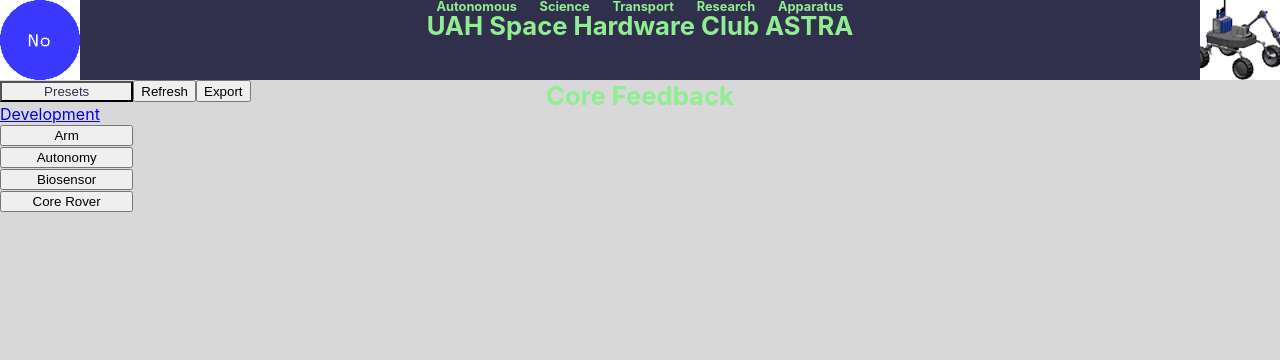
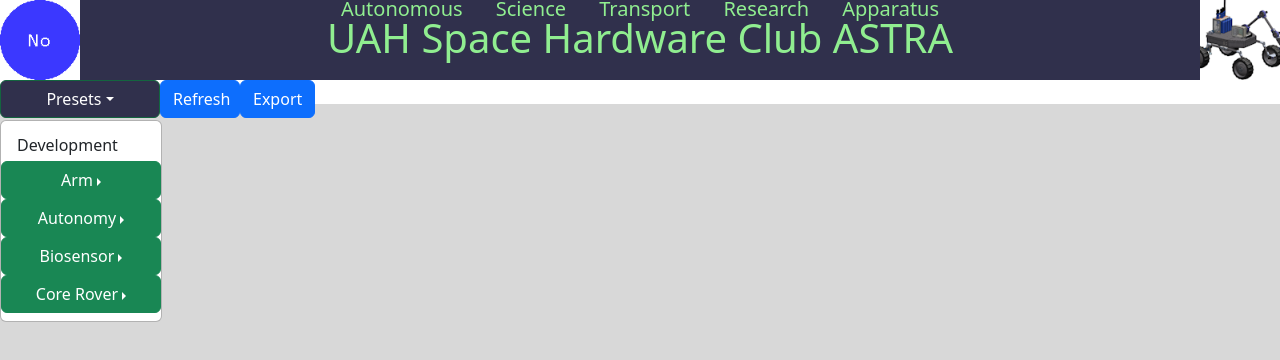
Before and after one commit to SHC-ASTRA/rover-Basestation-Frontend, a React (Vite) app: page /Core/Driving in a window 1280 px wide. Both pictures are taken after a click on the button "Presets". Shown: the top 360 px of the page. Built offline with nearby package versions, Linux system fonts and the light colour scheme; no server answers.

Commit message:
Why does nothing work

```diff
--- a/src/App.tsx
+++ b/src/App.tsx
@@ -1,34 +1,29 @@
-import { useMemo, useState } from 'react';
 import '../src/App.css'
+import { useActionState } from 'react';
 import Button from 'react-bootstrap/Button';
+import 'bootstrap/dist/css/bootstrap.min.css';
 import Dropdown from 'react-bootstrap/Dropdown';
-import { CoreFeedbackData } from './lib/webSocketTypes';
-import useWebSocket from './lib/useWebSocket';
-import { CoreFeedbackContext } from './lib/webSocketContext';
+import { Outlet } from "react-router";
 
-let selectedPage = "";
 function exportTestFile()
 {
 	console.log(document.getElementById('dynamic')?.firstElementChild?.outerHTML);
 }
 
-export default function App() {
+export default function App()
+{
+	async function setMajorPath(MP : string)
+	{
+		return MP;
+	}
 
-	// set up websocket
-	const [coreFeedback, setCoreFeedback] = useState<CoreFeedbackData | null>(null);
+	async function loadCurrentPreset(minorPath : string)
+	{
+		console.log(rootMajorPath + minorPath);
+		return rootMajorPath + minorPath;
+	}
 
-	const handlers = useMemo(() => ({
-		coreFeedback: setCoreFeedback,
-	}), []);
-
-	useWebSocket('ws://localhost/api/ws', handlers);
-
-	async function loadCurrentPreset()
-	{
-		// ret = await (await fetch('presets/' + SubTeams[Math.floor(selectedPreset / 16) - 1] + '/' + selectedPreset % 16 + '.jsx')).text();
-		// selectedPresetFile = ret;
-		// console.log(ret);
-	}
+	let rootMajorPath = "";
 
   	return (
 		<>
@@ -51,83 +46,70 @@
 						</Dropdown.Toggle>
 						<Dropdown.Menu>
 
-							<Dropdown.Item onClick={() => {selectedPage="/dev"; loadCurrentPreset()}}>Development</Dropdown.Item>
+							<Dropdown.Item >Development</Dropdown.Item>
 
-							<Dropdown drop="end" onClick={() => {selectedPage = "Arm/"}}>
+							<Dropdown drop="end">
 								<Dropdown.Toggle variant="success">
 									Arm
 								</Dropdown.Toggle>
 								<Dropdown.Menu>
-									<Dropdown.Item as="button" onClick={() => {loadCurrentPreset()}}>Alpha</Dropdown.Item>
-									<Dropdown.Item as="button" onClick={() => {loadCurrentPreset()}}>Bravo</Dropdown.Item>
-									<Dropdown.Item as="button" onClick={() => {loadCurrentPreset()}}>Charlie</Dropdown.Item>
+									<Dropdown.Item as="button">Alpha</Dropdown.Item>
+									<Dropdown.Item as="button">Bravo</Dropdown.Item>
+									<Dropdown.Item as="button">Charlie</Dropdown.Item>
 								</Dropdown.Menu>
 							</Dropdown>
 
 
-							<Dropdown drop="end" onClick={() => {selectedPage = "Autonomy/"}}>
+							<Dropdown drop="end">
 								<Dropdown.Toggle variant="success">
 									Autonomy
 								</Dropdown.Toggle>
 								<Dropdown.Menu>
-									<Dropdown.Item as="button" onClick={() => {loadCurrentPreset()}}>Alpha</Dropdown.Item>
-									<Dropdown.Item as="button" onClick={() => {loadCurrentPreset()}}>Bravo</Dropdown.Item>
-									<Dropdown.Item as="button" onClick={() => {loadCurrentPreset()}}>Charlie</Dropdown.Item>
+									<Dropdown.Item as="button">Alpha</Dropdown.Item>
+									<Dropdown.Item as="button">Bravo</Dropdown.Item>
+									<Dropdown.Item as="button">Charlie</Dropdown.Item>
 								</Dropdown.Menu>
 							</Dropdown>
 
-							<Dropdown drop="end" onClick={() => {selectedPage = "Biosensor/"}}>
+							<Dropdown drop="end" >
 								<Dropdown.Toggle variant="success">
 									Biosensor
 								</Dropdown.Toggle>
 								<Dropdown.Menu>
-									<Dropdown.Item as="button" onClick={() => {loadCurrentPreset()}}>Alpha</Dropdown.Item>
-									<Dropdown.Item as="button" onClick={() => {loadCurrentPreset()}}>Bravo</Dropdown.Item>
-									<Dropdown.Item as="button" onClick={() => {loadCurrentPreset()}}>Charlie</Dropdown.Item>
+									<Dropdown.Item as="button">Alpha</Dropdown.Item>
+									<Dropdown.Item as="button">Bravo</Dropdown.Item>
+									<Dropdown.Item as="button">Charlie</Dropdown.Item>
 								</Dropdown.Menu>
 							</Dropdown>
 
 
-							<Dropdown drop="end" onClick={() => {selectedPage = "Core/"}}>
+							<Dropdown drop="end">
 								<Dropdown.Toggle variant="success">
 									Core Rover
 								</Dropdown.Toggle>
 								<Dropdown.Menu>
-									<Dropdown.Item as="button" onClick={() => {selectedPage += "Telemetry"; loadCurrentPreset()}}>Telemetry</Dropdown.Item>
-									<Dropdown.Item as="button" onClick={() => {selectedPage += "Driving"; loadCurrentPreset()}}>Driving</Dropdown.Item>
-									<Dropdown.Item as="button" onClick={() => {loadCurrentPreset()}}></Dropdown.Item>
+									<Dropdown.Item as="button" >Telemetry</Dropdown.Item>
+									<Dropdown.Item as="button" >Driving</Dropdown.Item>
+									<Dropdown.Item as="button" ></Dropdown.Item>
 								</Dropdown.Menu>
 							</Dropdown>
-
 						</Dropdown.Menu>
 					</Dropdown>
 				</div>
 
-				<Button className="expoButton" onClick={() => loadCurrentPreset()}>
+				<Button className="expoButton" type="submit">
 					Refresh
 				</Button>
 
-			<Button className="expoButton" onClick={() => exportTestFile()}>
+			<Button className="expoButton" type="submit" onClick={() => exportTestFile()}>
 				Export
 			</Button>
 
 			</div>
 
-			<div id="dynamic" style={{textAlign:"center"}}>
+			<div id="Dynamic">
+				<Outlet />
 			</div>
-			{/* this is for example purposes */}
-			<CoreFeedbackContext.Provider value={coreFeedback}>
-				<div>
-					<h1>Core Feedback</h1>
-					{coreFeedback && (
-						<>
-							<p>Temperature: {coreFeedback.temperature}</p>
-							<p>Pressure: {coreFeedback.pressure}</p>
-							<p>Humidity: {coreFeedback.humidity}</p>
-						</>
-					) || <p>No core feedback</p>}
-				</div>
-			</CoreFeedbackContext.Provider>
 		</>
   );
 }
--- /dev/null
+++ b/src/components/Core/Driving.tsx
@@ -0,0 +1,9 @@
+import { Container } from '../dev/Container'
+export default function Core_Driving()
+{
+	return (
+		<Container padUp='12px' padRight='12px' padDown='12px' padLeft='12px' widthSize='12px' heightSize='12px'>
+			<h1>AAAAAAAAAAAAAAAAAAAAAAA</h1>
+		</Container>
+	);
+}
--- /dev/null
+++ b/src/components/Core/Telemetry.tsx
@@ -0,0 +1,9 @@
+import { Container } from '../dev/Container'
+export default function Core_Telemetry()
+{
+	return (
+		<Container padUp='12px' padRight='12px' padDown='12px' padLeft='12px' widthSize='12px' heightSize='12px'>
+			<h1>AAAAAAAAAAAAAAAAAAAAAAA</h1>
+		</Container>
+	);
+}
--- /dev/null
+++ b/src/components/dev/Container.tsx
@@ -0,0 +1,33 @@
+import '../../App.css';
+
+import { JSXElementConstructor, ReactElement, ReactNode, ReactPortal } from "react"
+
+export const Container = (props:
+	{
+		children: string | number | boolean | ReactElement<unknown, string | JSXElementConstructor<unknown>> | Iterable<ReactNode> | ReactPortal | null | undefined ,
+		padUp : string,
+		padRight : string,
+		padDown : string,
+		padLeft : string,
+
+		widthSize : string,
+		heightSize : string,
+
+	}) => {
+
+	return (
+		<div style={
+			{
+				'paddingTop':props.padUp,
+				'paddingRight':props.padRight,
+				'paddingBottom':props.padDown,
+				'paddingLeft':props.padLeft,
+
+				'width':props.widthSize,
+				'height':props.heightSize,
+
+			} as React.CSSProperties
+		}
+		/>
+	);
+}
--- a/src/main.tsx
+++ b/src/main.tsx
@@ -2,9 +2,19 @@
 import App from './App.tsx'
 import { StrictMode } from 'react'
 import { createRoot } from 'react-dom/client'
+import { BrowserRouter, Routes, Route } from "react-router";
+import Core_Telemetry from './components/Core/Telemetry.tsx';
+import Core_Driving from './components/Core/Driving.tsx';
 
 createRoot(document.getElementById('root')!).render(
   <StrictMode>
-    <App />
+	<BrowserRouter>
+		<Routes>
+			<Route path="/" element={<App />}>
+				<Route path="Core/Telemetry" element={<Core_Telemetry />} />
+				<Route path="Core/Driving" element={<Core_Driving />} />
+			</Route>
+		</Routes>
+	</BrowserRouter>
   </StrictMode>,
 )
--- a/tsconfig.app.json
+++ b/tsconfig.app.json
@@ -6,6 +6,8 @@
     "lib": ["ES2020", "DOM", "DOM.Iterable"],
     "module": "ESNext",
     "skipLibCheck": true,
+	"baseUrl": ".",
+	"paths": {},
 
     /* Bundler mode */
     "moduleResolution": "bundler",
```
Also changed, not shown: package.json (+13 -11 lines), src/components/dev/PresetBase.tsx (added, +32 -0 lines), src/presets/Core/Telemetry.jsx (deleted, +0 -11 lines), src/presets/dev/smallBox.jsx (deleted, +0 -14 lines), src/presets/Core/Driving.jsx (deleted), src/presets/dev/mediumBox.jsx (deleted), 2 other files (tests, documents, lock files or other folders).
